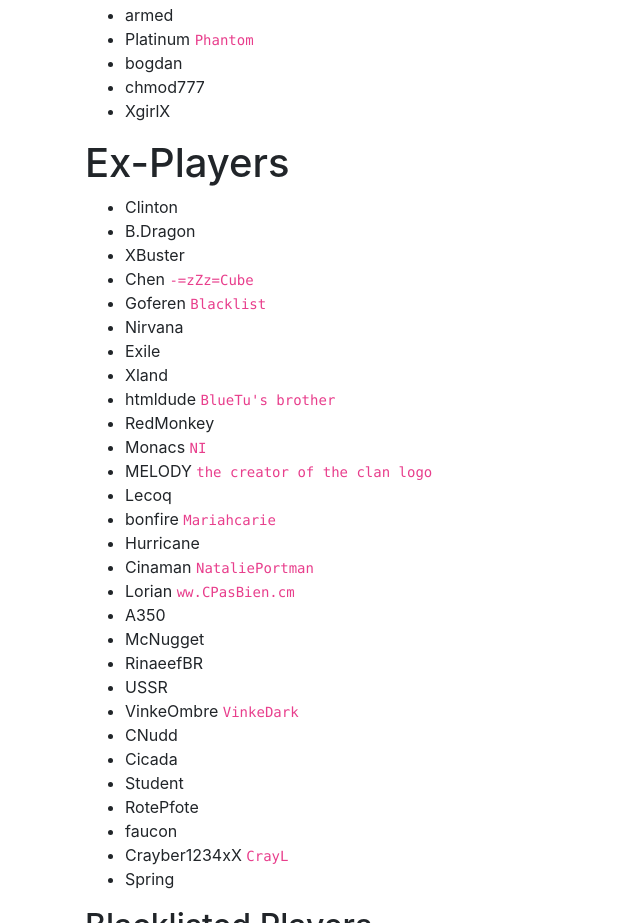
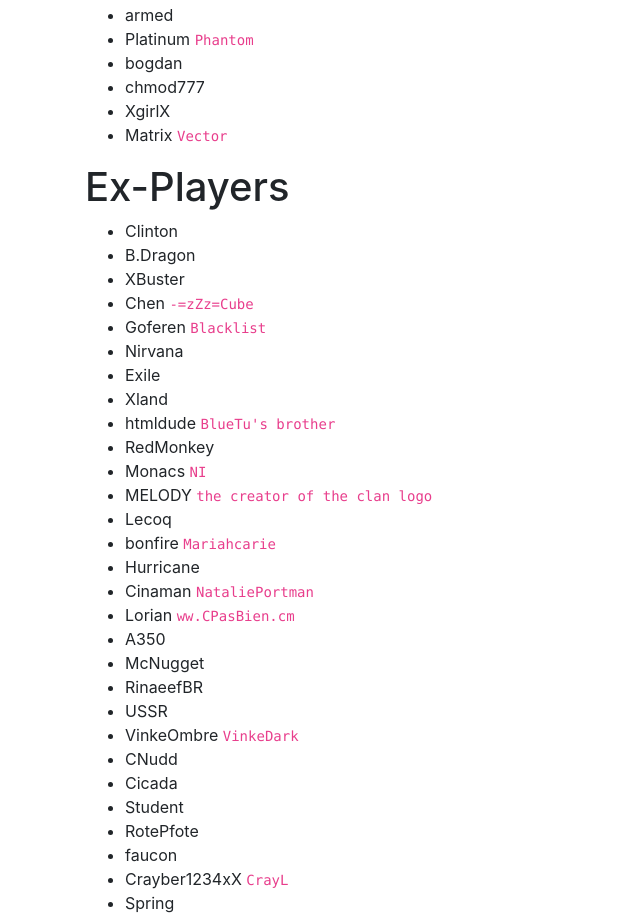
Before and after one commit to vah-clan/vah-clan.github.io, a plain HTML site: page players.html in a window 1280 px wide. Shown: the part 797-1720 px from the top of the page, without its empty margins (0-640 px from the left). Drawn offline with Linux system fonts and the light colour scheme.

Commit message:
Build 0d77c823288f968603e85c306bc9c9f69520d50c

```diff
--- a/players.html
+++ b/players.html
@@ -81,6 +81,7 @@
 <li>bogdan</li>
 <li>chmod777</li>
 <li>XgirlX</li>
+<li>Matrix <code>Vector</code></li>
 </ul>
 </div>
 <div id="ex-players" class="section level1">
```
